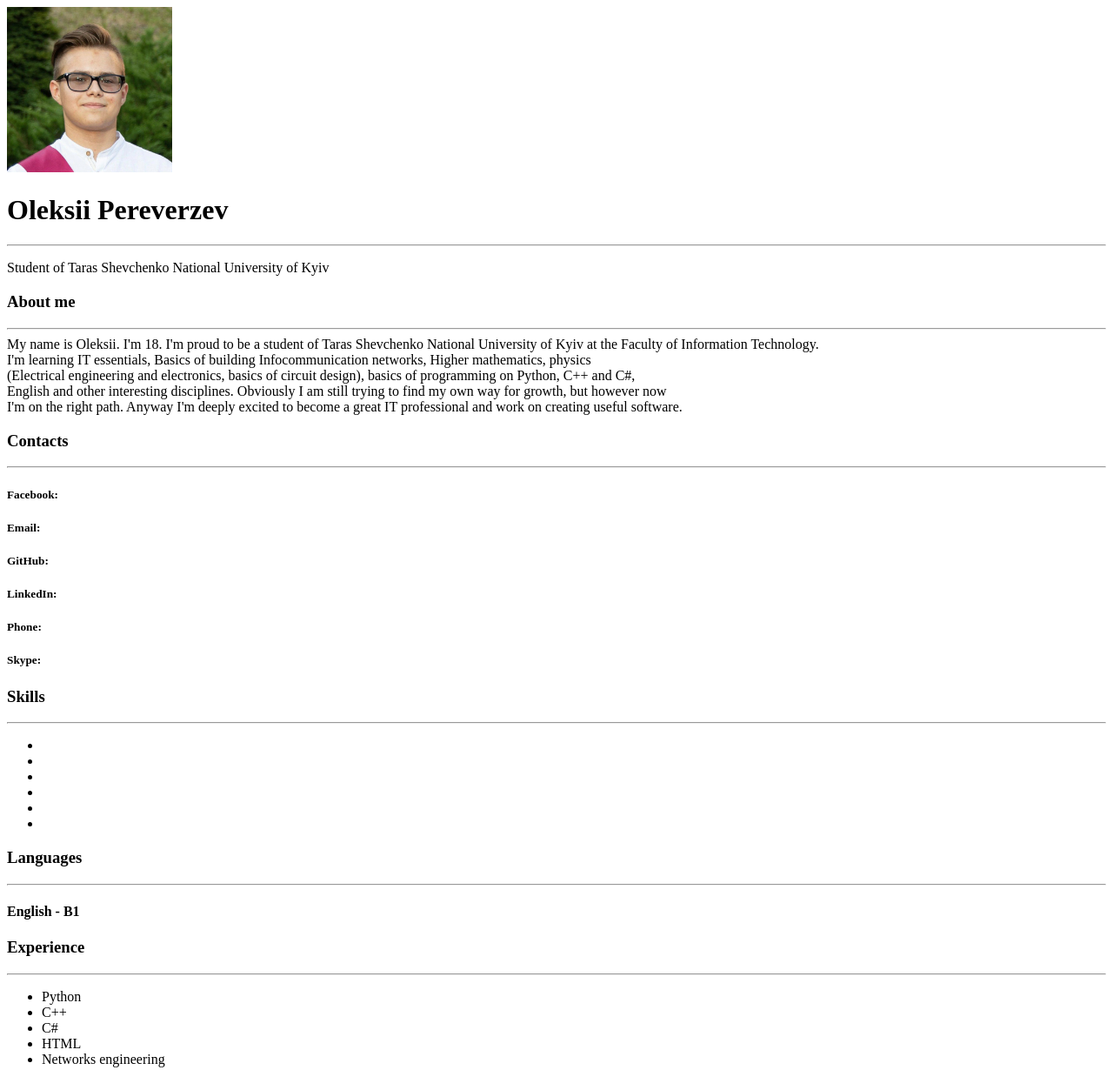
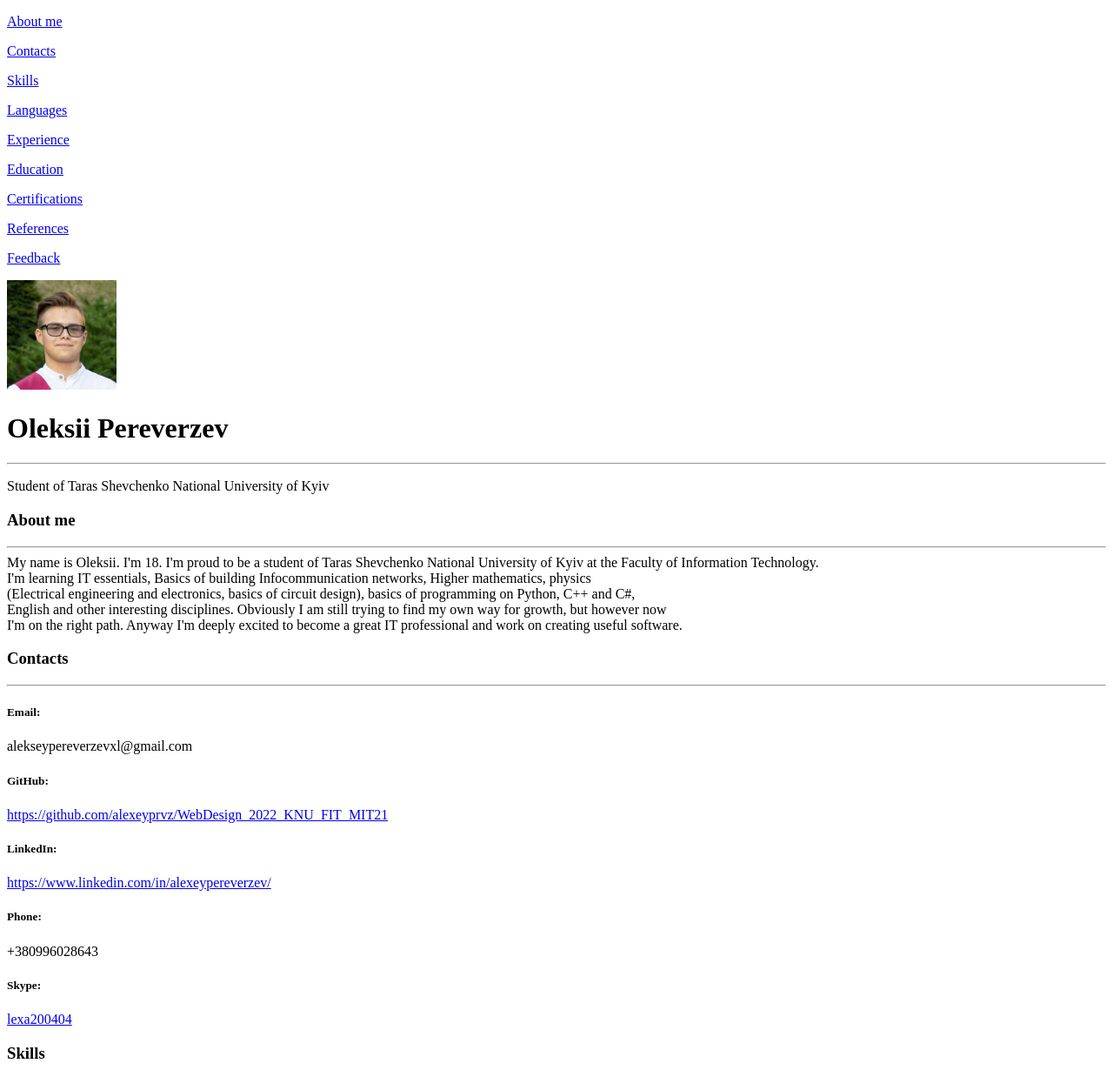
Before and after one commit to alexeyprvz/WebDesign_2022_KNU_FIT_MIT21, a plain HTML site: page Labs/Lab_1/Index..html in a window 1280 px wide. Shown: the top 1230 px of the page at 87% size. Drawn offline with Linux system fonts and the light colour scheme.

Commit message:
All work is done

```diff
--- a/Labs/Lab_1/Index..html
+++ b/Labs/Lab_1/Index..html
@@ -10,7 +10,18 @@
 
     <header>
         <div>
-            <img width="15%" src="./img/my_photo.jpg" alt="My photo">
+            <p><a href="#about">About me </a></p>
+            <p><a href="#contacts">Contacts </a></p>
+            <p><a href="#skills">Skills </a></p>
+            <p><a href="#languages">Languages </a></p>
+            <p><a href="#experience">Experience </a></p>
+            <p><a href="#education">Education </a></p>
+            <p><a href="#certifications">Certifications </a></p>
+            <p><a href="#references">References </a></p>
+            <p><a href="#feedback">Feedback </a></p>
+        </div>
+        <div>
+            <img width="10%" src="./img/my_photo.jpg" alt="My photo">
         </div>
         <div>
             <h1>Oleksii Pereverzev</h1>
@@ -24,6 +35,7 @@
             <hr>
         </div>
         <div>
+            <article id="about"></article>
             My name is Oleksii. I'm 18. I'm proud to be a student of Taras Shevchenko National University of Kyiv at the Faculty of Information Technology.<br>
             I'm learning IT essentials, Basics of building Infocommunication networks, Higher mathematics, physics <br>
             (Electrical engineering and electronics, basics of circuit design), basics of programming on Python, C++ and C#, <br>
@@ -38,41 +50,38 @@
             <!-- Social media/Contacts -->
 
             <div>
+                <article id="contacts"></article>
                 <h3>Contacts</h3>
                 <hr>
             </div>
 
             <div>
 
-                <h5>Facebook:</h5>
-
                 <h5>Email:</h5>
-
+                <p>alekseypereverzevxl@gmail.com</p>
                 <h5>GitHub:</h5>
-
+                <a href="https://github.com/alexeyprvz/WebDesign_2022_KNU_FIT_MIT21" target="_blank">https://github.com/alexeyprvz/WebDesign_2022_KNU_FIT_MIT21</a>
                 <h5>LinkedIn:</h5>
-
+                <a href="https://www.linkedin.com/in/alexeypereverzev/" target="_blank">https://www.linkedin.com/in/alexeypereverzev/</a>
                 <h5>Phone:</h5>
-
-                <h5>Skype:</h5>
-
+                <p>+380996028643</p>
+                <h5>Skype: </h5>
+                <a href="https://join.skype.com/invite/fbGVU5wbog28" target="_blank">lexa200404</a>
             </div>
         </section>
 
         <section>
             <!-- Skill highlights -->
             <div>
+                <article id="skills"></article>
                 <h3>Skills</h3>
                 <hr>
             </div>
             <div>
                 <ul>
-                    <li></li>
-                    <li></li>
-                    <li></li>
-                    <li></li>
-                    <li></li>
-                    <li></li>
+                    <li>Hardworking</li>
+                    <li>Ready to work in team</li>
+                    <li>Creative</li>
                 </ul>
             </div>
 
@@ -81,6 +90,7 @@
         <section>
             <!-- Languages -->
             <div>
+                <article id="languages"></article>
                 <h3>Languages</h3>
                 <hr>
             </div>
@@ -95,6 +105,7 @@
         <section>
             <!-- Experience -->
             <div>
+                <article id="experience"></article>
                <h3>Experience</h3>
                 <hr>
             </div>
@@ -113,6 +124,7 @@
         <section>
             <!-- Education -->
             <div>
+                <article id="education"></article>
                 <h3>Education</h3>
                 <hr>
             </div>
@@ -131,6 +143,7 @@
         <section>
             <!-- Certifications -->
             <div>
+                <article id="certifications"></article>
                 <h3>Certifications</h3>
                 <hr>
             </div>
@@ -144,6 +157,7 @@
         <section>
             <!-- References -->
             <div>
+                <article id="references"></article>
                 <h3>References</h3>
                 <hr>
             </div>
@@ -156,6 +170,7 @@
 
     <footer>
         <div>
+            <article id="feedback"></article>
             <h3>Feedback</h3>
             <hr>
         </div>
@@ -172,7 +187,8 @@
             </form>
         </div>
         <div>
-            <br>&copy; 2022
+            <br><hr>
+            &copy; 2022
         </div>
         <div> <a href="./template.html" target="_blank">Go to template</a></div>
     </footer>
```
